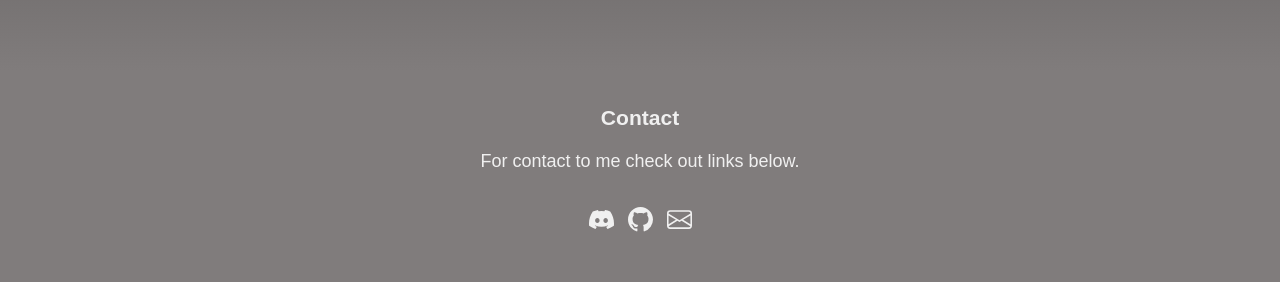
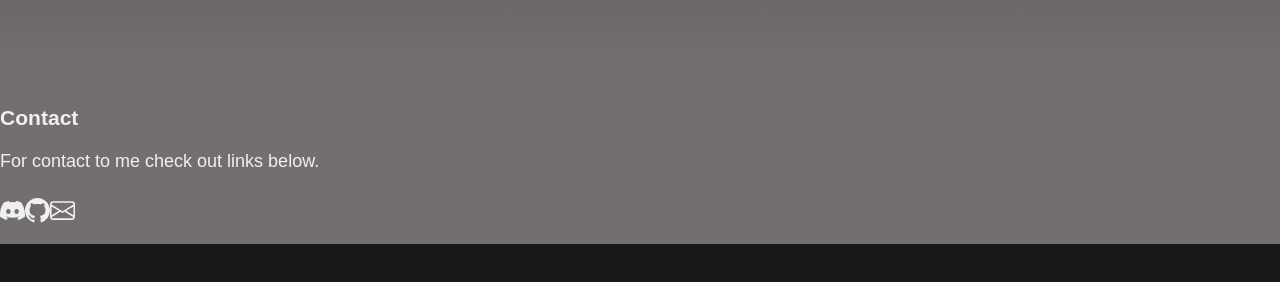
Before and after one commit to MasoudNazarii/Portfolio, a React (Create React App) app: page / in a window 1280 px wide. Shown: the part 2195-2477 px from the top of the page. After the commit the page ends 2439 px from the top, so only its background shows below. Built offline with nearby package versions, Linux system fonts and the light colour scheme.

Commit message:
fix styles

```diff
--- a/src/css/App.css
+++ b/src/css/App.css
@@ -129,7 +129,7 @@ section {
 }
 
 .s3 {
-    background-image: linear-gradient(rgb(24, 24, 24), rgb(128, 124, 124));
+    background-image: linear-gradient(rgb(24, 24, 24), rgb(116, 111, 111));
 }
 
 .text {
@@ -211,32 +211,8 @@ section {
     height: 400px;
     float: right;
     position: relative;
-    right: 15%;
+    right: 10%;
     top: 15%;
-}
-
-/**----Footer------*/
-footer {
-    background-color: rgb(128, 124, 124);
-    text-align: center;
-    width: 100%;
-    height: 200px;
-    padding-top: 15px;
-    font-size: 18px;
-}
-
-.links {
-    padding: 10px;
-}
-
-.icons {
-    padding: 7px;
-    top: 40%;
-    transition-duration: 0.5s;
-}
-
-.icons:hover {
-    color: black;
 }
 
 .slide-container {
@@ -247,6 +223,12 @@ footer {
     width: 50%;
     height: auto;
     border-radius: 1rem 1rem 1rem 1rem;
+}
+.prof {
+    position: relative;
+    width: auto;
+    height: 85%;
+    left: 2.5%;
 }
 
 .caption {
@@ -266,6 +248,19 @@ footer {
         opacity: 0;
 }
 
+.link {
+    position: absolute;
+    text-align: center;
+    left: 43%;
+    top: 65%;
+    border-radius: 1rem;
+    width: 6rem;
+    height: 1.5rem;
+}
+
+.link:hover {
+    background-color: rgba(240, 248, 255, 0.205);
+}
 .overlay {
     position: absolute;
     height: 83%;
@@ -290,13 +285,6 @@ footer {
     -ms-transform: translate(-50%, -50%);
     transform: translate(-50%, -50%);
     text-align: center;
-}
-
-.prof {
-    position: relative;
-    width: auto;
-    height: 85%;
-    left: 20%;
 }
 
 .pro-h {
@@ -325,6 +313,38 @@ footer {
     height: auto;
 }
 
+
+/**----Footer------*/
+footer {
+    background-color: rgb(116, 111, 111);
+    width: 100%;
+    height: auto;
+    padding-top: 15px;
+    font-size: 18px;
+}
+
+.foot-wraper {
+    margin-left: 2.5rem;
+}
+
+.C-head {
+    font-size: 25px;
+}
+
+.icons {
+    padding-bottom: 0.5rem;
+    top: 40%;
+    transition-duration: 0.5s;
+}
+
+.links {
+    padding: 0.5rem 0rem 0.5rem 0rem;
+}
+
+.icons:hover {
+    color: black;
+}
+
 .center {
     position: absolute;
     top: 0;
@@ -333,17 +353,3 @@ footer {
     right: 0;
     margin: auto;
 }
-
-.link {
-    position: absolute;
-    text-align: center;
-    left: 43%;
-    top: 65%;
-    border-radius: 1rem;
-    width: 6rem;
-    height: 1.5rem;
-}
-
-.link:hover {
-    background-color: rgba(240, 248, 255, 0.205);
-}
```
